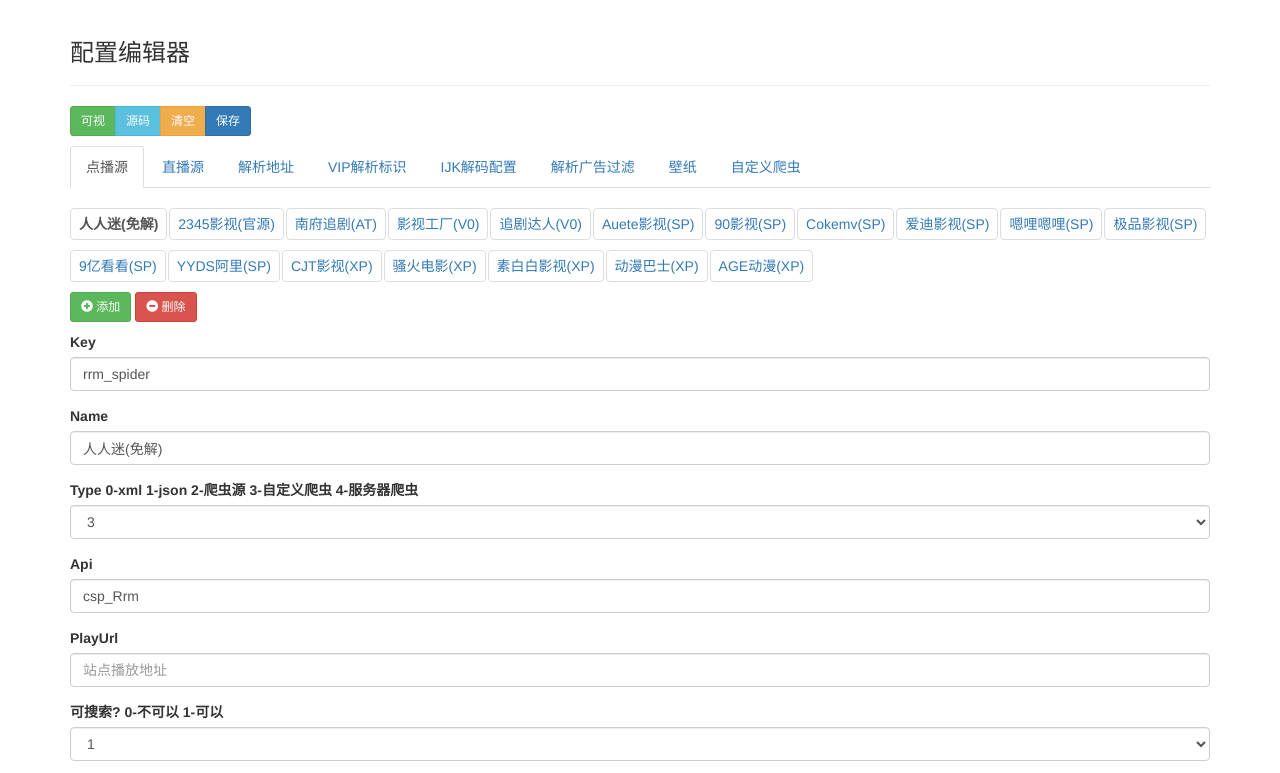
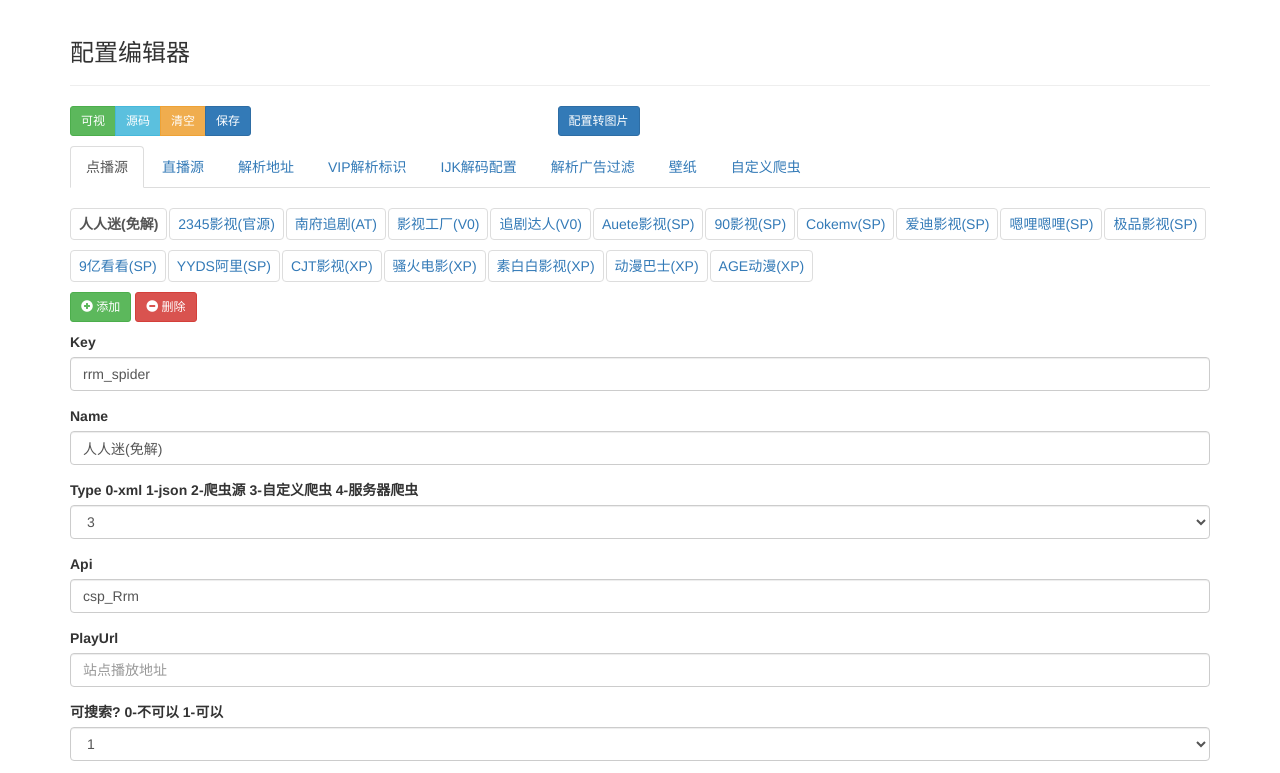
Before and after one commit to 250662772/json, a plain HTML site: page index.html in a window 1280 px wide. Shown: the top 773 px of the page. Drawn offline with nearby package versions, Linux system fonts and the light colour scheme.

Commit message:
Update index.html

```diff
--- a/index.html
+++ b/index.html
@@ -28,6 +28,11 @@
             <button type="button" class="btn btn-warning" onclick="empty_diy('999999')">清空</button>
             <button type="button" class="btn btn-primary" onclick="save_diy('999999')">保存</button>
         </div>
+        <div class="col-md-5">
+            <label class="btn btn-primary btn-sm">
+                配置转图片 <input type="file" onchange="toImg(event)" style="display: none;">
+            </label>
+        </div>
     </div>
     <h4></h4>
     <form id="diy_cfg_jf_999999" style="display: none;"></form>
```
